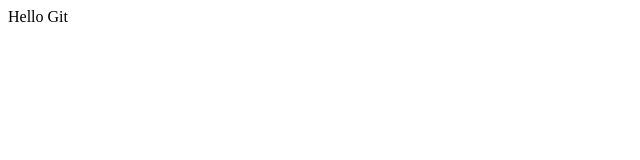
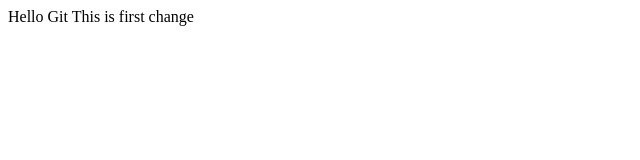
Before and after one commit to mohsin-saeed/gittest, a plain HTML site: page index.html in a window 1280 px wide. Shown: the whole page, without its empty margins (0-640 px from the left). Drawn offline with Linux system fonts and the light colour scheme.

Commit message:
First change

```diff
--- a/index.html
+++ b/index.html
@@ -6,5 +6,7 @@
 </head>
 <body>
 Hello Git
+
+This is first change
 </body>
 </html>
```
